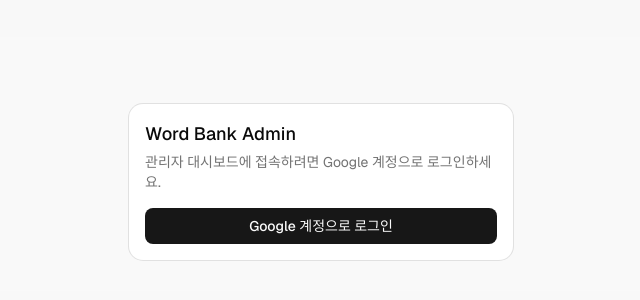
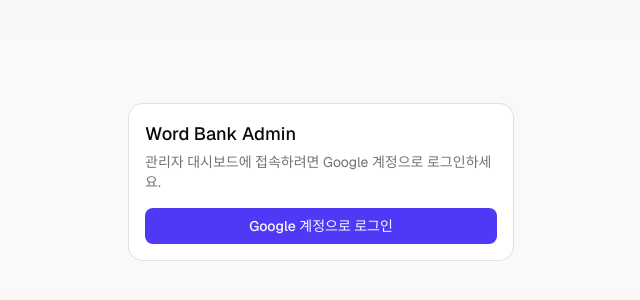
Before and after one commit to TAEJINAHN-TALARIA/word-bank-web, a Next.js app: page /admin/login in a window 1280 px wide. Shown: the part 218-518 px from the top of the page, without its empty margins (319-959 px from the left). Built offline with nearby package versions, Linux system fonts and the light colour scheme; no server answers.

Commit message:
style(admin): switch accent theme from neutral to indigo

```diff
--- a/app/admin/(dashboard)/page.tsx
+++ b/app/admin/(dashboard)/page.tsx
@@ -21,7 +21,7 @@
       </div>
       <div className="grid grid-cols-1 gap-4 sm:max-w-xl sm:grid-cols-2">
         <Link href="/admin/generation" className="block">
-          <Card className="transition-colors hover:bg-muted/40">
+          <Card className="border-l-4 border-l-primary transition-colors hover:bg-muted/40">
             <CardContent>
               <div className="text-3xl font-semibold tabular-nums">{inProgressCount}</div>
               <div className="text-sm text-muted-foreground">진행 중인 생성 run</div>
@@ -29,7 +29,7 @@
           </Card>
         </Link>
         <Link href="/admin/review" className="block">
-          <Card className="transition-colors hover:bg-muted/40">
+          <Card className="border-l-4 border-l-primary transition-colors hover:bg-muted/40">
             <CardContent>
               <div className="text-3xl font-semibold tabular-nums">{pendingCount}</div>
               <div className="text-sm text-muted-foreground">검토 대기 중인 콘텐츠</div>
--- a/app/globals.css
+++ b/app/globals.css
@@ -55,7 +55,7 @@
   --card-foreground: oklch(0.145 0 0);
   --popover: oklch(1 0 0);
   --popover-foreground: oklch(0.145 0 0);
-  --primary: oklch(0.205 0 0);
+  --primary: oklch(0.511 0.262 276.966);
   --primary-foreground: oklch(0.985 0 0);
   --secondary: oklch(0.97 0 0);
   --secondary-foreground: oklch(0.205 0 0);
@@ -66,7 +66,7 @@
   --destructive: oklch(0.577 0.245 27.325);
   --border: oklch(0.922 0 0);
   --input: oklch(0.922 0 0);
-  --ring: oklch(0.708 0 0);
+  --ring: oklch(0.585 0.233 277.117);
   --chart-1: oklch(0.87 0 0);
   --chart-2: oklch(0.556 0 0);
   --chart-3: oklch(0.439 0 0);
@@ -75,12 +75,12 @@
   --radius: 0.625rem;
   --sidebar: oklch(0.985 0 0);
   --sidebar-foreground: oklch(0.145 0 0);
-  --sidebar-primary: oklch(0.205 0 0);
+  --sidebar-primary: oklch(0.511 0.262 276.966);
   --sidebar-primary-foreground: oklch(0.985 0 0);
   --sidebar-accent: oklch(0.97 0 0);
   --sidebar-accent-foreground: oklch(0.205 0 0);
   --sidebar-border: oklch(0.922 0 0);
-  --sidebar-ring: oklch(0.708 0 0);
+  --sidebar-ring: oklch(0.585 0.233 277.117);
 }
 
 .dark {
@@ -90,8 +90,8 @@
   --card-foreground: oklch(0.985 0 0);
   --popover: oklch(0.205 0 0);
   --popover-foreground: oklch(0.985 0 0);
-  --primary: oklch(0.922 0 0);
-  --primary-foreground: oklch(0.205 0 0);
+  --primary: oklch(0.585 0.233 277.117);
+  --primary-foreground: oklch(0.985 0 0);
   --secondary: oklch(0.269 0 0);
   --secondary-foreground: oklch(0.985 0 0);
   --muted: oklch(0.269 0 0);
@@ -101,7 +101,7 @@
   --destructive: oklch(0.704 0.191 22.216);
   --border: oklch(1 0 0 / 10%);
   --input: oklch(1 0 0 / 15%);
-  --ring: oklch(0.556 0 0);
+  --ring: oklch(0.673 0.182 276.935);
   --chart-1: oklch(0.87 0 0);
   --chart-2: oklch(0.556 0 0);
   --chart-3: oklch(0.439 0 0);
@@ -109,12 +109,12 @@
   --chart-5: oklch(0.269 0 0);
   --sidebar: oklch(0.205 0 0);
   --sidebar-foreground: oklch(0.985 0 0);
-  --sidebar-primary: oklch(0.488 0.243 264.376);
+  --sidebar-primary: oklch(0.585 0.233 277.117);
   --sidebar-primary-foreground: oklch(0.985 0 0);
   --sidebar-accent: oklch(0.269 0 0);
   --sidebar-accent-foreground: oklch(0.985 0 0);
   --sidebar-border: oklch(1 0 0 / 10%);
-  --sidebar-ring: oklch(0.556 0 0);
+  --sidebar-ring: oklch(0.673 0.182 276.935);
 }
 
 @layer base {
```
